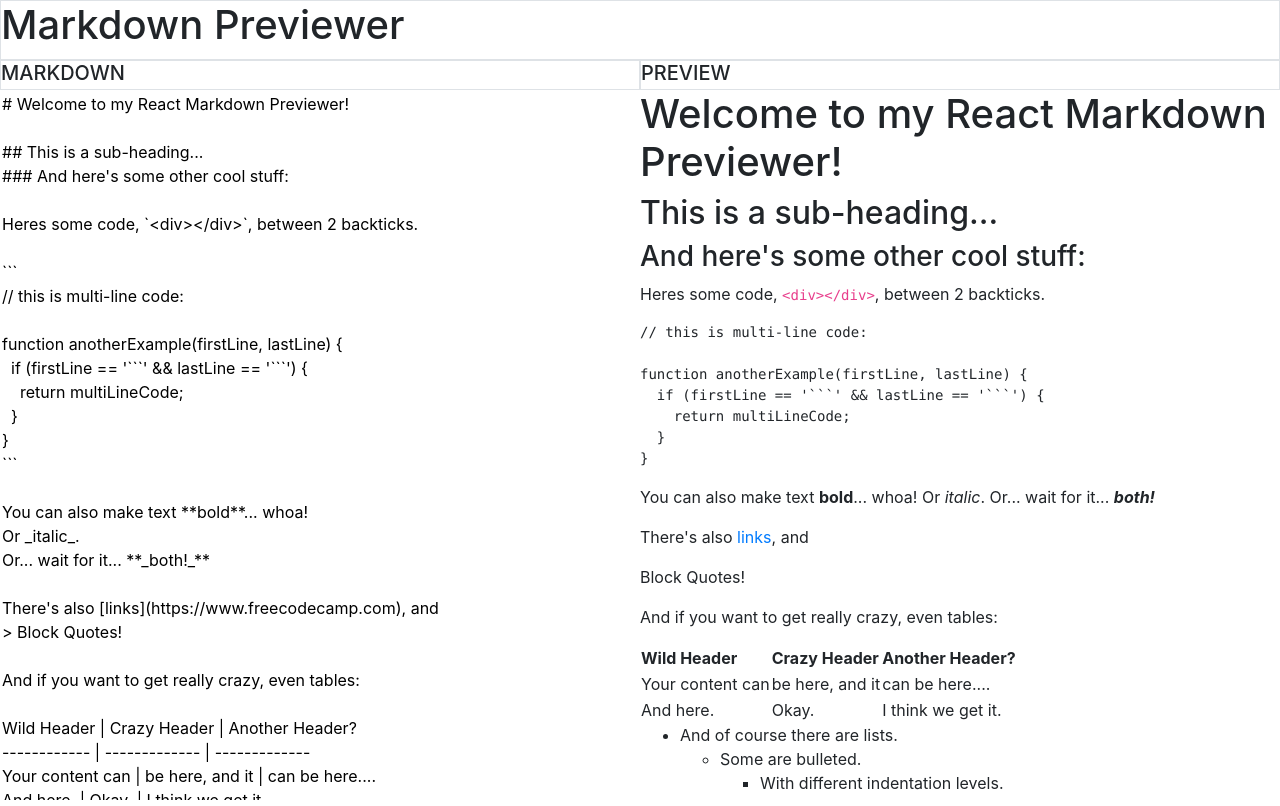
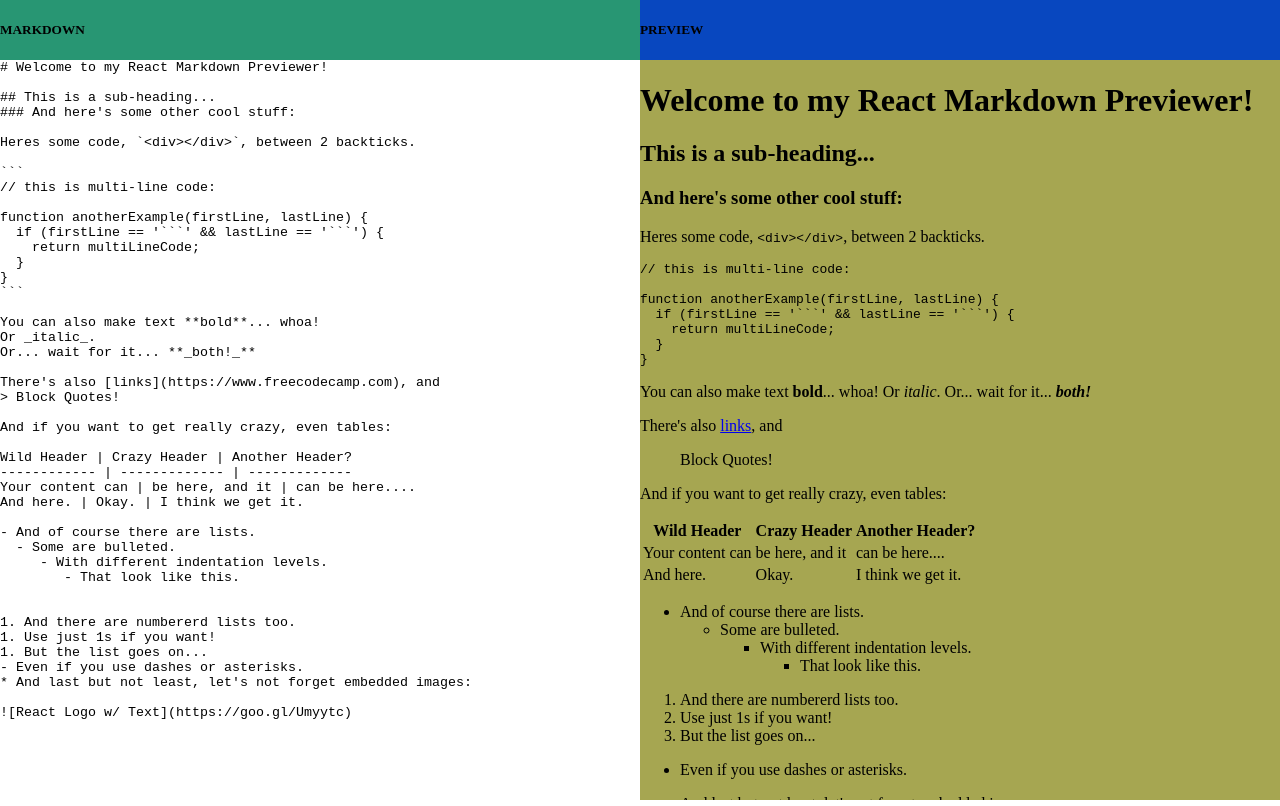
Before and after one commit to allansp9/markdown, a React (Create React App) app: page / in a window 1280 px wide. Built offline with nearby package versions, Linux system fonts and the light colour scheme.

Commit message:
layout changes

```diff
--- a/src/App.css
+++ b/src/App.css
@@ -1,40 +1,48 @@
-header {
-  height: 30px;
-}
-.main-header {
-  height: 60px;
+html, body, .flex-container {
+  margin: 0;
+  height: 100vh;
 }
 
-.no-padding {
-  padding-left: 0!important;
-  padding-right: 0!important;
+.flex-container, .flex-child {
+  display: flex;
+  width: 100%;
 }
 
-.scroller {
-  position: absolute;
-  overflow: auto;
-  top: 0;
-  right: 0;
-  bottom: 0;
-  left: 0;
+.flex-child {
+  flex-direction: column;
 }
 
-.screensize {
-  height: calc(100vh - 90px);
+.flex-item1, .flex-item3 {
+  flex: 0 1 50px;
 }
 
-.textarea {
-  /*background-color: rgb(225, 171, 250);*/
+.flex-item1 {
+  background-color: rgb(40, 150, 115);
 }
 
-.previewarea {
-  /*background-color: rgb(141, 179, 143);*/
-  position: relative;
+.flex-item2 {
+  background-color: rgb(55, 159, 60);
+}
+
+.flex-item2, .flex-item4 {
+  flex: 1;
+  overflow: auto;
+}
+
+.flex-item3 {
+  background-color: rgb(8, 71, 191);
+}
+
+.flex-item4 {
+  background-color: rgb(166, 166, 81);
+
 }
 
 textarea {
+  width: 100%;
+  border: none;
+  margin: 0;
+  padding: 0;
+  height: 100%;
   resize: none;
-  width: 100%;
-  height: 100%;
-  border: none;
 }
--- a/src/App.js
+++ b/src/App.js
@@ -1,7 +1,6 @@
 import React, { Component } from 'react';
 import ReactMarkdown from 'react-markdown';
 import { placeholder } from './placeholder';
-import 'bootstrap/dist/css/bootstrap.min.css';
 
 class App extends Component {
   constructor(props) {
@@ -20,37 +19,25 @@ class App extends Component {
 
   render () {
     return (
-        <div className="container-fluid">
-            <div className="row">
-              <div className="col no-padding">
-                <header className="main-header border">
-                  <h1>Markdown Previewer</h1>
-                </header>
-              </div>
-            </div>
-             <div className="row">
-              <div className="col no-padding">
-                <section className='textarea screensize'>
-                  <header className="border">
-                    <h5>MARKDOWN</h5>
-                  </header>
-                  <textarea onChange={this.handleUserInput} value={this.state.userInput}/>
-                </section>
-              </div>
+      <div class="flex-container">
+        <div class="flex-child">
+          <div class="flex-item1">
+            <h5>MARKDOWN</h5>
+          </div>
+          <div class="flex-item2">
+            <textarea onChange={this.handleUserInput} value={this.state.userInput}/>
+          </div>
+        </div>
 
-              <div className="col no-padding">
-                <header className="border">
-                  <h5>PREVIEW</h5>
-                </header>
-                <section className='previewarea screensize'>
-
-                  <div className='scroller'>
-                    <ReactMarkdown source={this.state.userInput}/>
-                  </div>
-                </section>
-              </div>
-            </div>
+        <div class="flex-child">
+          <div class="flex-item3">
+            <h5>PREVIEW</h5>
+          </div>
+          <div class="flex-item4">
+            <ReactMarkdown source={this.state.userInput}/>
+          </div>
         </div>
+      </div>
     );
   }
 }
```
